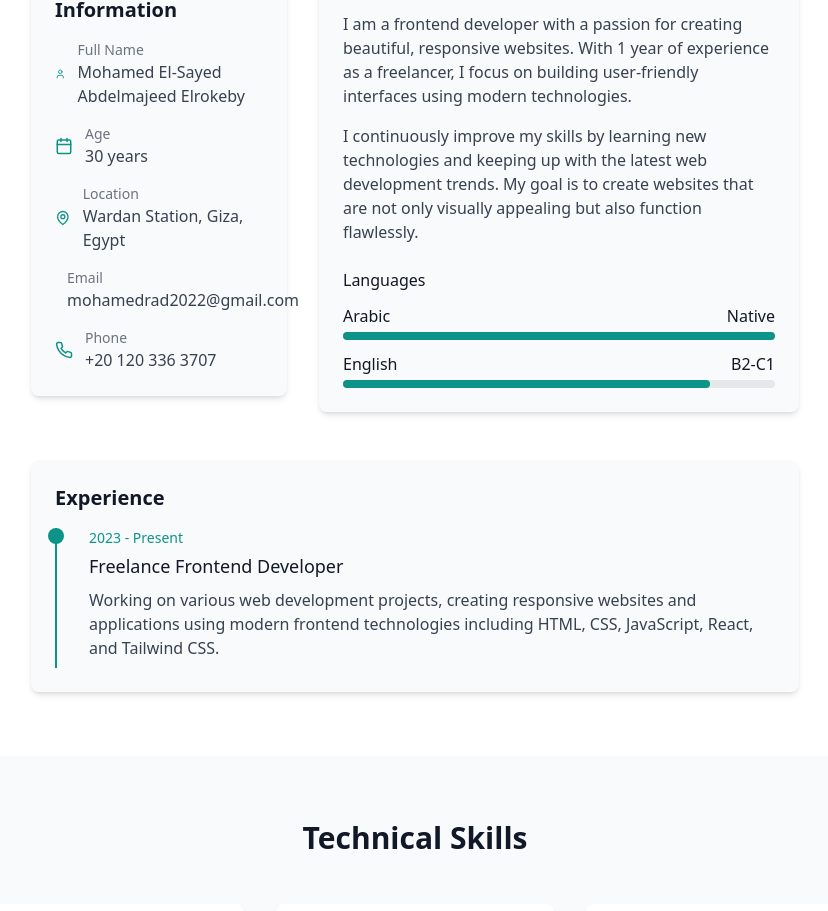
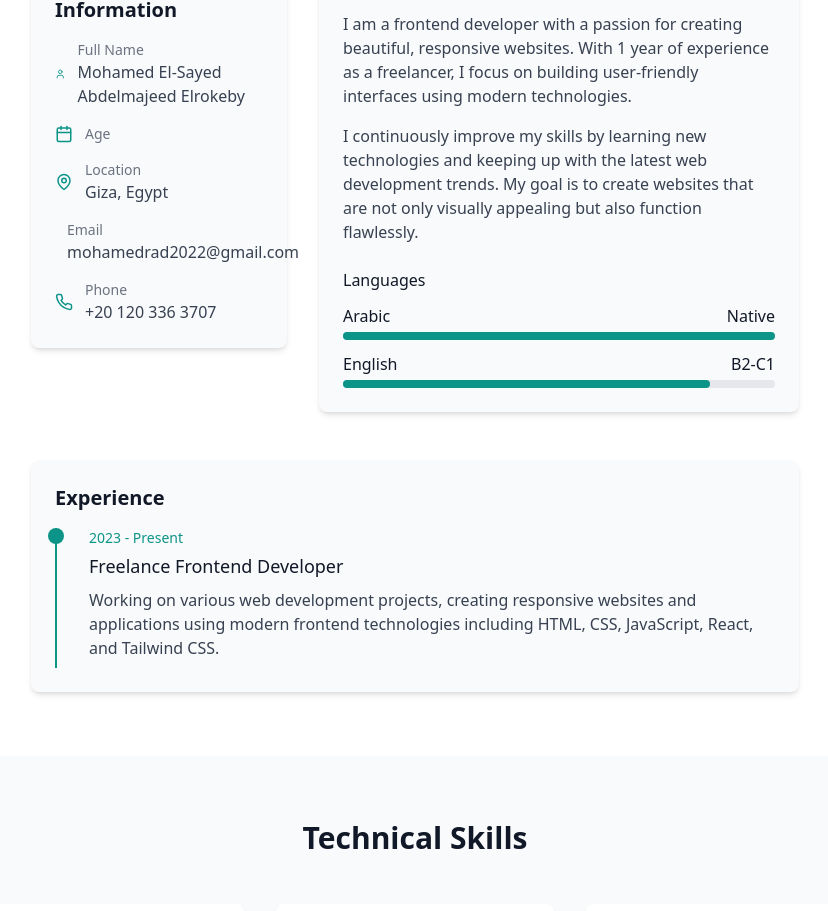
Before and after one commit to mohamed-elrokapy/portofolio, a React (Vite) app in the folder project/: page / in a window 1280 px wide. Shown: the part 1004-1915 px from the top of the page, without its empty margins (225-1053 px from the left). Built offline with nearby package versions, Linux system fonts and the light colour scheme.

Commit message:
Update About.tsx

```diff
--- a/project/src/components/About.tsx
+++ b/project/src/components/About.tsx
@@ -37,7 +37,7 @@ const About: React.FC = () => {
                       <span className="text-sm text-gray-500 dark:text-gray-400 block">
                         {translations.about.age}
                       </span>
-                      <span>30 {translations.about.years}</span>
+
                     </div>
                   </li>
 
@@ -47,7 +47,7 @@ const About: React.FC = () => {
                       <span className="text-sm text-gray-500 dark:text-gray-400 block">
                         {translations.about.location}
                       </span>
-                      <span>Wardan Station, Giza, Egypt</span>
+                      <span> Giza, Egypt</span>
                     </div>
                   </li>
 
```
